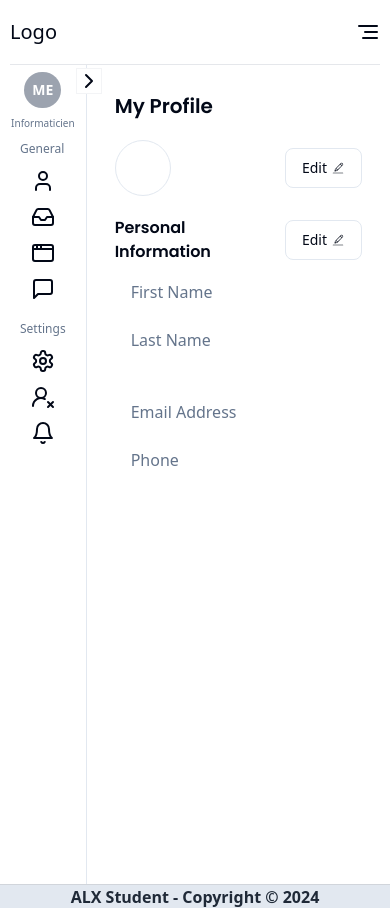
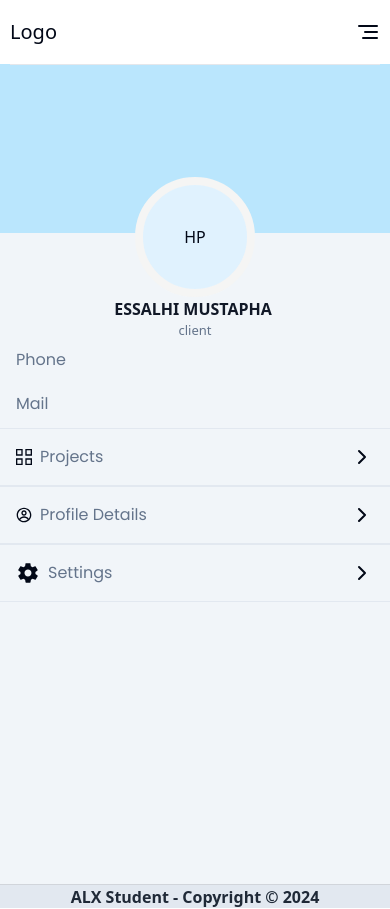
Before and after one commit to medwf/WorkHubConnect, a Next.js app in the folder client/: page /profile in a window 390 px wide. Built offline with nearby package versions, Linux system fonts and the light colour scheme.

Commit message:
profile small device

```diff
--- a/client/src/app/profile/layout.tsx
+++ b/client/src/app/profile/layout.tsx
@@ -19,7 +19,7 @@ export default function ProfileLayout({
       <SideBar />
 
         {/* Main content */}
-        <div className="flex-grow p-7">{children}</div>
+        <div className="flex-grow ">{children}</div>
 
     </div>
   );
--- a/client/src/app/profile/page.tsx
+++ b/client/src/app/profile/page.tsx
@@ -1,4 +1,4 @@
-"use client"
+"use client";
 import React, { useState, useEffect } from "react";
 import { useSelector } from "react-redux"; // Import useSelector hook from React Redux
 import axios from "axios";
@@ -7,14 +7,15 @@ import { CiEdit } from "react-icons/ci";
 import Image from "next/image";
 import { RootState } from "@/Redux/store";
 import { Label } from "@radix-ui/react-dropdown-menu";
-
-const titleClass = 'text-muted-foreground text-md text-semibold'
-const labelClass = 'text-md font-poppins font-semibold'
+import { ChevronRight } from "lucide-react";
+import { GrProjects } from "react-icons/gr";
+import { CgProfile } from "react-icons/cg";
+import { IoMdSettings } from "react-icons/io";
+const titleClass = "text-muted-foreground text-md text-semibold";
+const labelClass = "text-md font-poppins font-semibold";
 export default function ProfilePage() {
-  const userId = useSelector((state : RootState) => state.user); // Access userId from Redux state
+  const userId = useSelector((state: RootState) => state.user); // Access userId from Redux state
   const [userInfo, setUserInfo] = useState({
-
-
     first_name: "",
     last_name: "",
     email: "",
@@ -23,36 +24,37 @@ export default function ProfilePage() {
     city: "",
     region: "",
     type: "",
-  image: "",
-  service:""
+    image: "",
+    service: "",
   });
 
-  useEffect(() => {
-    console.log("Inside useEffect"); // Log when useEffect is executed
-    const fetchUserInfo = async () => {
-      try {
+  // useEffect(() => {
+  //   console.log("Inside useEffect"); // Log when useEffect is executed
+  //   const fetchUserInfo = async () => {
+  //     try {
+  //       console.log(`Fetching user info ${userId}`); // Log before making the API call
+  //       const response = await axios.get(
+  //         `http://localhost:5000/api/v1/users/${userId}`
+  //       );
+  //       // const response = await axios(`/api/users/profile/${userId}`);
+  //       console.log(`response ${response}`);
+  //       console.log("API response:", response.data); // Log the response data
+  //       setUserInfo(response.data);
+  //     } catch (error) {
+  //       console.error("Error fetching user information:", error);
+  //     }
+  //   };
 
-        console.log(`Fetching user info ${userId}`); // Log before making the API call
-        const response = await axios.get(`http://localhost:5000/api/v1/users/${userId}`);
-        // const response = await axios(`/api/users/profile/${userId}`);
-        console.log(`response ${response}`)
-        console.log("API response:", response.data); // Log the response data
-        setUserInfo(response.data);
-      } catch (error) {
-        console.error("Error fetching user information:", error);
-      }
-    };
-
-    if (userId) {
-      fetchUserInfo();
-    }
-  }, [userId]);
+  //   if (userId) {
+  //     fetchUserInfo();
+  //   }
+  // }, [userId]);
 
   console.log("userInfo:", userInfo);
 
   return (
-    <main>
-      <div className="flex flex-col items-start justify-center mx-auto ">
+    <main className="h-screnn w-screen">
+      <div className="hidden md:flex flex-col items-start justify-center mx-auto p-7 ">
         <h1 className="md:text-3xl text-xl font-semibold font-poppins">
           My Profile
         </h1>
@@ -70,8 +72,8 @@ export default function ProfilePage() {
                   />
                 ) : (
                   <div className="w-full h-full flex justify-center items-center">
-                   {userInfo.first_name[0]}
-                  {userInfo.last_name[0]}
+                    {userInfo.first_name[0]}
+                    {userInfo.last_name[0]}
                   </div>
                 )}
               </div>
@@ -120,15 +122,12 @@ export default function ProfilePage() {
                   <h1 className={titleClass}>Last Name</h1>
                   <p className={labelClass}>{userInfo.last_name}</p>
                   <br />
-                  { userInfo.service ? (
+                  {userInfo.service ? (
                     <div>
-                       <h1 className={titleClass}>Bio</h1>
-                       <p className={labelClass}>{userInfo.service}</p>
+                      <h1 className={titleClass}>Bio</h1>
+                      <p className={labelClass}>{userInfo.service}</p>
                     </div>
-
-                  ):(
-                    null
-                  )}
+                  ) : null}
 
                   <br />
                 </div>
@@ -145,6 +144,69 @@ export default function ProfilePage() {
           </div>
         </section>
       </div>
+
+      {/* small devices */}
+      <div className="md:hidden  h-screen bg-slate-100">
+        <div className=" bg-sky-200  h-[20vh] relative"></div>
+        <div className="flex items-center justify-center gap-4">
+          <div className=" min-h-[120px] min-w-[120px] rounded-full border-8 border-stone-100  flex justify-center items-center bg-sky-100 -mt-14 z-40">
+            {userInfo.image ? (
+              <Image
+                src={"/assets/hero.jpg"}
+                alt="profile"
+                width={130}
+                height={130}
+                className="rounded-full object-cover"
+              />
+            ) : (
+              <div className="w-full h-full flex justify-center items-center">
+                HP
+                {userInfo.first_name[0]}
+                {userInfo.last_name[0]}
+              </div>
+            )}
+          </div>
+        </div>
+        <div className="flex flex-col justify-center items-center">
+          <div className="flex justify-center items-center">
+            <h1 className="text-md font-bold text-gray-900 mr-1">{userInfo.first_name} ESSALHI</h1>
+            <h1 className="text-md font-bold text-gray-900 mr-1">{userInfo.last_name} MUSTAPHA </h1>
+          </div>
+          <p className="text-[13px] text-muted-foreground">{userInfo.type} client</p>
+        </div>
+        <div className="flex justify-between items-center px-4 py-2">
+          <h1 className="text-muted-foreground text-md text-gray-950 font-poppins">Phone</h1>
+          <h1>{userInfo.phone_number}</h1>
+        </div>
+        <div className="flex justify-between items-center px-4 py-3">
+          <h1 className="text-muted-foreground text-md text-gray-950 font-poppins">Mail</h1>
+          <h1>{userInfo.email}</h1>
+        </div>
+        <div className="flex justify-between items-center px-4 py-4 border-y hover:bg-sky-300">
+          <div className="flex justify-center items-center">
+            <GrProjects/>
+          <h1 className="text-muted-foreground text-md text-gray-950 font-poppins pl-2">Projects</h1>
+          </div>
+
+        <ChevronRight />
+
+        </div>
+        <div className="flex justify-between items-center px-4 py-4 border-y">
+        <div className="flex justify-center items-center">
+            <CgProfile />
+          <h1 className="text-muted-foreground text-md text-gray-950 font-poppins pl-2">Profile Details</h1>
+          </div>
+        <ChevronRight />
+
+        </div>
+        <div className="flex justify-between items-center px-4 py-4 border-y">
+        <div className="flex justify-center items-center">
+            <IoMdSettings className="h-6 w-6" />
+          <h1 className="text-muted-foreground text-md text-gray-950 font-poppins pl-2">Settings</h1>
+          </div>
+        <ChevronRight />
+        </div>
+      </div>
     </main>
   );
 }
--- a/client/src/components/SideBar.tsx
+++ b/client/src/components/SideBar.tsx
@@ -89,7 +89,7 @@ export default function SideBar({ params }: any) {
   ];
 //min-h-[calc(100vh - 4rem)]
 return (
-  <aside className={` relative left-0 flex flex-col border-r min-h-screen md:p-5 p-2 gap-4 transition-all`}>
+  <aside className={`hidden md:flex relative left-0  flex-col border-r min-h-screen md:p-5 p-2 gap-4 transition-all`}>
 
 {/* fixed wrapper left-0 flex flex-col border-r h-full p-4 gap-4 */}
   <div className=''>
```
